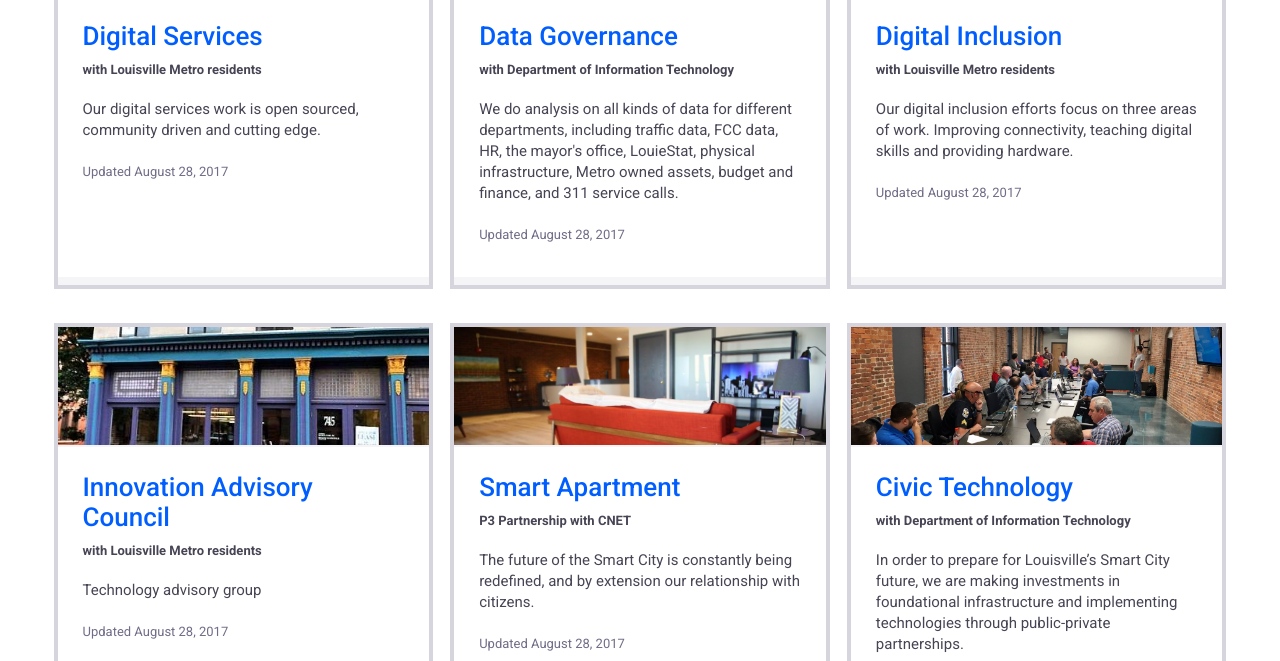
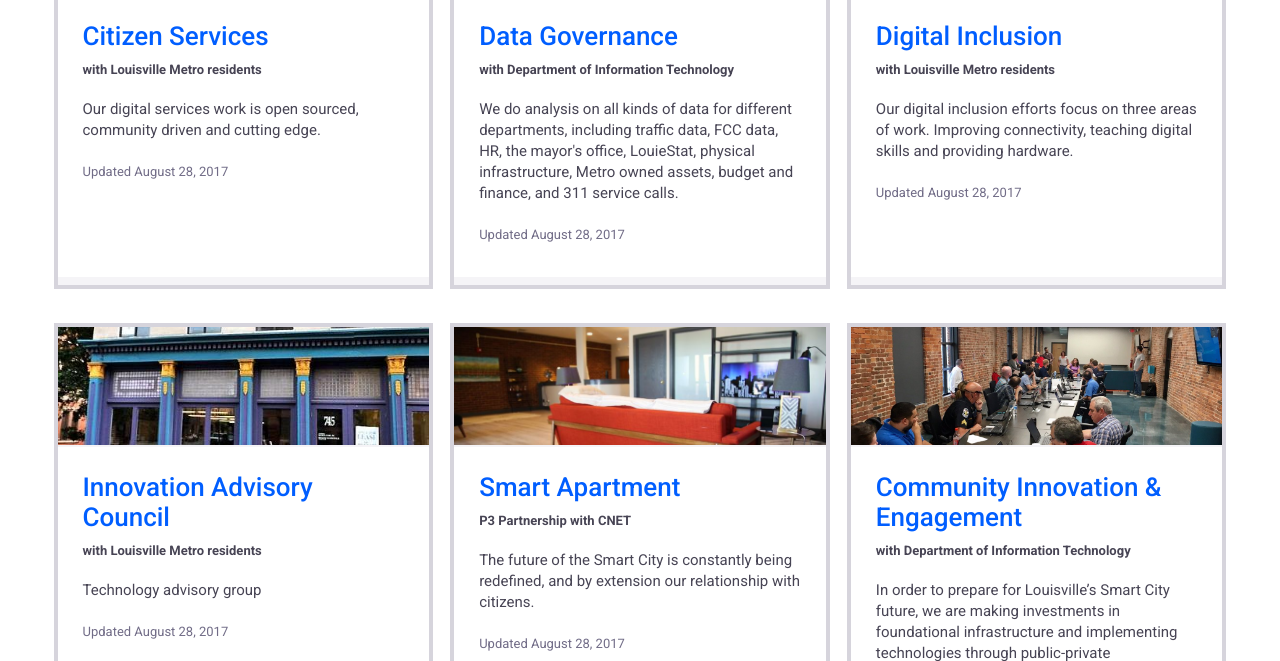
Before and after one commit to louisvillemetro-innovation/OPI2-Projects, a Jekyll site: the page built from index.md, in a window 1280 px wide and 900 px high, scrolled down 731 px, cut to the strip 239-900 px from the top of the window. Built offline with Jekyll 4.4.1, drawn with Linux system fonts in a browser that asks for light colours.

Commit message:
Renaming pages

```diff
--- a/_projects/citizen-services.md
+++ b/_projects/citizen-services.md
@@ -1,9 +1,9 @@
 ---
-title: Digital Services
+title: Citizen Services
 date: 2017-08-28 00:00:00 Z
-permalink: "/projects/digital-services/"
+permalink: "/projects/Citizen-services/"
 position: 1
-project_name: Digital Services
+project_name: Citizen Services
 subtitle: with Louisville Metro residents
 excerpt: Our digital services work is open sourced, community driven and cutting edge.
 image_path: "/assets/img/projects/digital-services/digital-services.jpg"
--- a/_projects/social-innovation-community-engagement.md
+++ b/_projects/social-innovation-community-engagement.md
@@ -1,9 +1,9 @@
 ---
-title: Civic Technology
+title: Community Innovation & Engagement
 date: 2017-08-28 00:00:00 Z
-permalink: "/projects/civic-tech/"
+permalink: "/projects/community-innovation-engagement/"
 position: 3
-project_name: Civic Technology
+project_name: Community Innovation & Engagement
 subtitle: with Department of Information Technology
 excerpt: In order to prepare for Louisville’s Smart City future, we are making investments in foundational infrastructure and implementing technologies through public-private partnerships.
 image_path: "/assets/img/projects/civic-tech/civic-tech.jpg"
```
Also changed, not shown: other parts of _projects/social-innovation-community-engagement.md (+1 -1 lines).
